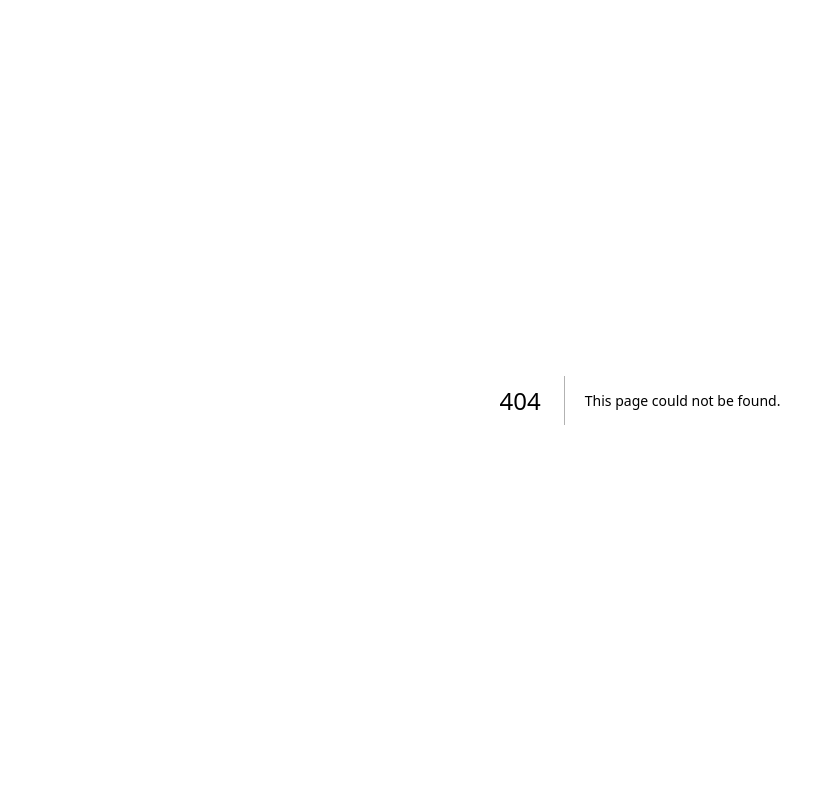
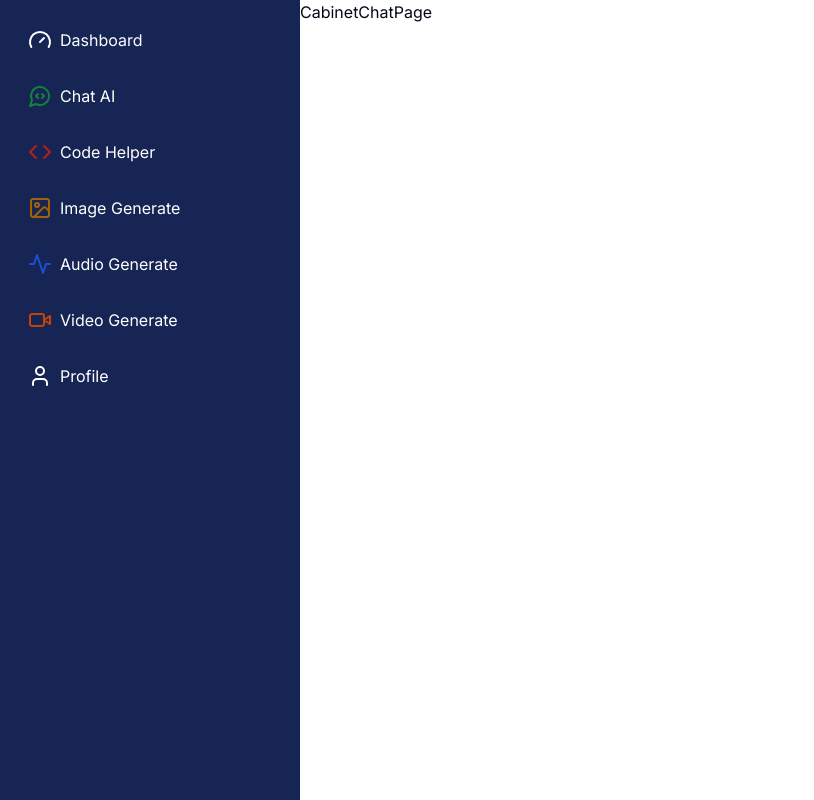
Before and after one commit to Djennkins/ai-360-learn, a Next.js app: page /cabinet/chat in a window 1280 px wide. Before the commit this address had no page. Shown: the whole page, without its empty margins (0-814 px from the left). Built offline with nearby package versions, Linux system fonts and the light colour scheme.

Commit message:
created Cabinet

```diff
--- /dev/null
+++ b/app/(cabinet)/cabinet/chat/page.tsx
@@ -0,0 +1,9 @@
+import { FC } from "react";
+
+interface ICabinetChatPage {}
+
+const CabinetChatPage: FC<ICabinetChatPage> = ({}) => {
+	return <div>CabinetChatPage</div>;
+};
+
+export default CabinetChatPage;
--- /dev/null
+++ b/app/(cabinet)/layout.tsx
@@ -0,0 +1,29 @@
+import CabinetList from "@/components/layouts/cabinet";
+import { Sheet, SheetContent, SheetTrigger } from "@/components/ui/sheet";
+import { Menu } from "lucide-react";
+import { FC, ReactNode } from "react";
+
+interface ICabinetLayoutProps {
+	children: ReactNode;
+}
+
+const CabinetLayout: FC<ICabinetLayoutProps> = ({ children }) => {
+	return (
+		<div className="flex">
+			<Sheet>
+				<div className="hidden md:block bg-blue-950 text-white min-h-screen p-4 w-[300px]">
+					<CabinetList />
+				</div>
+				<SheetTrigger asChild className="md:hidden">
+					<Menu />
+				</SheetTrigger>
+				<SheetContent side="left" className=" bg-blue-950 text-white">
+					<CabinetList />
+				</SheetContent>
+			</Sheet>
+			{children}
+		</div>
+	);
+};
+
+export default CabinetLayout;
--- a/app/(landing)/page.tsx
+++ b/app/(landing)/page.tsx
@@ -2,6 +2,7 @@
 import ProductsLists from "@/entities/product/ui/ProductsLists";
 import { ArrowRight } from "lucide-react";
 import Link from "next/link";
+import { ROUTES } from "../config/routes";
 
 export default function Home() {
 	return (
@@ -11,7 +12,7 @@
 				<div>
 					<ProductsLists />
 				</div>
-				<Link href="/cabinet/dashboard">
+				<Link href={ROUTES.cabinet.dashboard}>
 					<Button className="flex gap-2">
 						Спробувати PROMOTICH 360
 						<ArrowRight />
--- /dev/null
+++ b/app/config/routes.ts
@@ -0,0 +1,14 @@
+export const ROUTES = {
+	landing: {
+		home: "/",
+	},
+	cabinet: {
+		dashboard: "/cabinet/dashboard",
+		chat: "/cabinet/chat",
+		code: "/cabinet/code",
+		image: "/cabinet/image",
+		audio: "/cabinet/audio",
+		video: "/cabinet/video",
+		profile: "/cabinet/profile",
+	},
+};
--- /dev/null
+++ b/components/layouts/cabinet.tsx
@@ -0,0 +1,49 @@
+import { ROUTES } from "@/app/config/routes";
+import { PRODUCTS } from "@/entities/product/static/products";
+import { Gauge, User } from "lucide-react";
+import Link from "next/link";
+import { it } from "node:test";
+import { FC, ReactNode } from "react";
+import { SheetClose } from "../ui/sheet";
+
+interface ICabinetListProps {}
+
+type TMenuItem = {
+	title: string;
+	icon: ReactNode;
+	color: string;
+	link: string;
+};
+
+const MENU_ITEMS: TMenuItem[] = [
+	{
+		title: "Dashboard",
+		icon: <Gauge />,
+		color: "text-white",
+		link: ROUTES.cabinet.dashboard,
+	},
+	...PRODUCTS,
+	{
+		title: "Profile",
+		icon: <User />,
+		color: "text-white",
+		link: ROUTES.cabinet.profile,
+	},
+];
+
+const CabinetList: FC<ICabinetListProps> = ({}) => {
+	return (
+		<div className="flex flex-col gap-2">
+			{MENU_ITEMS.map((item) => (
+				<SheetClose key={item.title} asChild>
+					<Link href={item.link} className="flex gap-2 p-3 hover:bg-black/10 cursor-pointer">
+						<div className={item.color}>{item.icon}</div>
+						<div>{item.title}</div>
+					</Link>
+				</SheetClose>
+			))}
+		</div>
+	);
+};
+
+export default CabinetList;
--- /dev/null
+++ b/components/ui/sheet.tsx
@@ -0,0 +1,140 @@
+"use client"
+
+import * as React from "react"
+import * as SheetPrimitive from "@radix-ui/react-dialog"
+import { cva, type VariantProps } from "class-variance-authority"
+import { X } from "lucide-react"
+
+import { cn } from "@/lib/utils"
+
+const Sheet = SheetPrimitive.Root
+
+const SheetTrigger = SheetPrimitive.Trigger
+
+const SheetClose = SheetPrimitive.Close
+
+const SheetPortal = SheetPrimitive.Portal
+
+const SheetOverlay = React.forwardRef<
+  React.ElementRef<typeof SheetPrimitive.Overlay>,
+  React.ComponentPropsWithoutRef<typeof SheetPrimitive.Overlay>
+>(({ className, ...props }, ref) => (
+  <SheetPrimitive.Overlay
+    className={cn(
+      "fixed inset-0 z-50 bg-black/80  data-[state=open]:animate-in data-[state=closed]:animate-out data-[state=closed]:fade-out-0 data-[state=open]:fade-in-0",
+      className
+    )}
+    {...props}
+    ref={ref}
+  />
+))
+SheetOverlay.displayName = SheetPrimitive.Overlay.displayName
+
+const sheetVariants = cva(
+  "fixed z-50 gap-4 bg-background p-6 shadow-lg transition ease-in-out data-[state=open]:animate-in data-[state=closed]:animate-out data-[state=closed]:duration-300 data-[state=open]:duration-500",
+  {
+    variants: {
+      side: {
+        top: "inset-x-0 top-0 border-b data-[state=closed]:slide-out-to-top data-[state=open]:slide-in-from-top",
+        bottom:
+          "inset-x-0 bottom-0 border-t data-[state=closed]:slide-out-to-bottom data-[state=open]:slide-in-from-bottom",
+        left: "inset-y-0 left-0 h-full w-3/4 border-r data-[state=closed]:slide-out-to-left data-[state=open]:slide-in-from-left sm:max-w-sm",
+        right:
+          "inset-y-0 right-0 h-full w-3/4  border-l data-[state=closed]:slide-out-to-right data-[state=open]:slide-in-from-right sm:max-w-sm",
+      },
+    },
+    defaultVariants: {
+      side: "right",
+    },
+  }
+)
+
+interface SheetContentProps
+  extends React.ComponentPropsWithoutRef<typeof SheetPrimitive.Content>,
+    VariantProps<typeof sheetVariants> {}
+
+const SheetContent = React.forwardRef<
+  React.ElementRef<typeof SheetPrimitive.Content>,
+  SheetContentProps
+>(({ side = "right", className, children, ...props }, ref) => (
+  <SheetPortal>
+    <SheetOverlay />
+    <SheetPrimitive.Content
+      ref={ref}
+      className={cn(sheetVariants({ side }), className)}
+      {...props}
+    >
+      {children}
+      <SheetPrimitive.Close className="absolute right-4 top-4 rounded-sm opacity-70 ring-offset-background transition-opacity hover:opacity-100 focus:outline-none focus:ring-2 focus:ring-ring focus:ring-offset-2 disabled:pointer-events-none data-[state=open]:bg-secondary">
+        <X className="h-4 w-4" />
+        <span className="sr-only">Close</span>
+      </SheetPrimitive.Close>
+    </SheetPrimitive.Content>
+  </SheetPortal>
+))
+SheetContent.displayName = SheetPrimitive.Content.displayName
+
+const SheetHeader = ({
+  className,
+  ...props
+}: React.HTMLAttributes<HTMLDivElement>) => (
+  <div
+    className={cn(
+      "flex flex-col space-y-2 text-center sm:text-left",
+      className
+    )}
+    {...props}
+  />
+)
+SheetHeader.displayName = "SheetHeader"
+
+const SheetFooter = ({
+  className,
+  ...props
+}: React.HTMLAttributes<HTMLDivElement>) => (
+  <div
+    className={cn(
+      "flex flex-col-reverse sm:flex-row sm:justify-end sm:space-x-2",
+      className
+    )}
+    {...props}
+  />
+)
+SheetFooter.displayName = "SheetFooter"
+
+const SheetTitle = React.forwardRef<
+  React.ElementRef<typeof SheetPrimitive.Title>,
+  React.ComponentPropsWithoutRef<typeof SheetPrimitive.Title>
+>(({ className, ...props }, ref) => (
+  <SheetPrimitive.Title
+    ref={ref}
+    className={cn("text-lg font-semibold text-foreground", className)}
+    {...props}
+  />
+))
+SheetTitle.displayName = SheetPrimitive.Title.displayName
+
+const SheetDescription = React.forwardRef<
+  React.ElementRef<typeof SheetPrimitive.Description>,
+  React.ComponentPropsWithoutRef<typeof SheetPrimitive.Description>
+>(({ className, ...props }, ref) => (
+  <SheetPrimitive.Description
+    ref={ref}
+    className={cn("text-sm text-muted-foreground", className)}
+    {...props}
+  />
+))
+SheetDescription.displayName = SheetPrimitive.Description.displayName
+
+export {
+  Sheet,
+  SheetPortal,
+  SheetOverlay,
+  SheetTrigger,
+  SheetClose,
+  SheetContent,
+  SheetHeader,
+  SheetFooter,
+  SheetTitle,
+  SheetDescription,
+}
--- a/entities/product/static/products.tsx
+++ b/entities/product/static/products.tsx
@@ -1,8 +1,11 @@
+import { ROUTES } from "@/app/config/routes";
 import { Activity, Code, Image, MessageCircleCode, Video } from "lucide-react";
 import { ReactNode } from "react";
 
 interface IProductUI extends Pick<IProductUI, "title" | "description"> {
 	icon: ReactNode;
+	color: string;
+	link: string;
 }
 
 export const PRODUCTS: IProductUI[] = [
@@ -10,25 +13,35 @@
 		title: "Chat AI",
 		description: "Спитай все що завгодно",
 		icon: <MessageCircleCode />,
+		color: "text-green-700",
+		link: ROUTES.cabinet.chat,
 	},
 	{
 		title: "Code Helper",
 		description: "Допомога при створенні будь-якого коду на усіх мовах програмування",
 		icon: <Code />,
+		color: "text-red-700",
+		link: ROUTES.cabinet.code,
 	},
 	{
 		title: "Image Generate",
 		description: "Шукаєш картинки? Зроби свої за допомогою AI!",
 		icon: <Image />,
+		color: "text-yellow-700",
+		link: ROUTES.cabinet.image,
 	},
 	{
 		title: "Audio Generate",
 		description: "Згенеруй музику своєї мрії",
 		icon: <Activity />,
+		color: "text-blue-700",
+		link: ROUTES.cabinet.audio,
 	},
 	{
 		title: "Video Generate",
 		description: "Згенеруй ",
 		icon: <Video />,
+		color: "text-orange-700",
+		link: ROUTES.cabinet.video,
 	},
 ];
--- a/package.json
+++ b/package.json
@@ -9,6 +9,7 @@
     "lint": "next lint"
   },
   "dependencies": {
+    "@radix-ui/react-dialog": "^1.0.5",
     "@radix-ui/react-slot": "^1.0.2",
     "@reduxjs/toolkit": "^2.1.0",
     "class-variance-authority": "^0.7.0",
```
Also changed, not shown: 1 other file (tests, documents, lock files or other folders).
